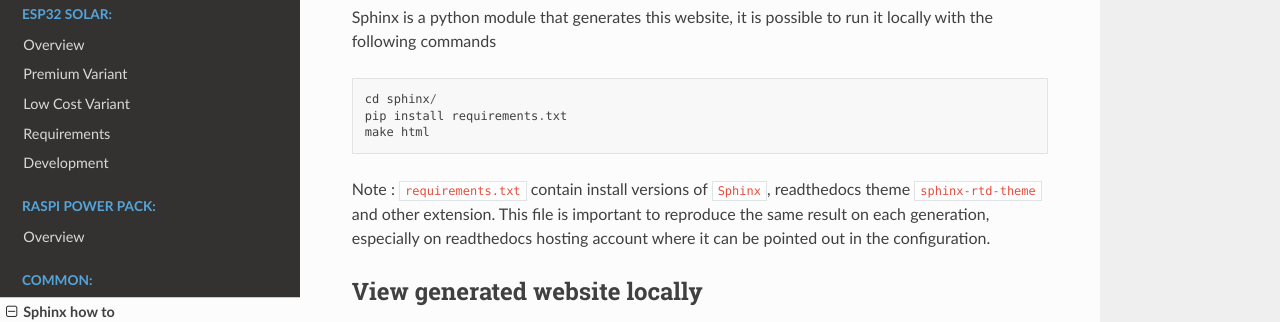
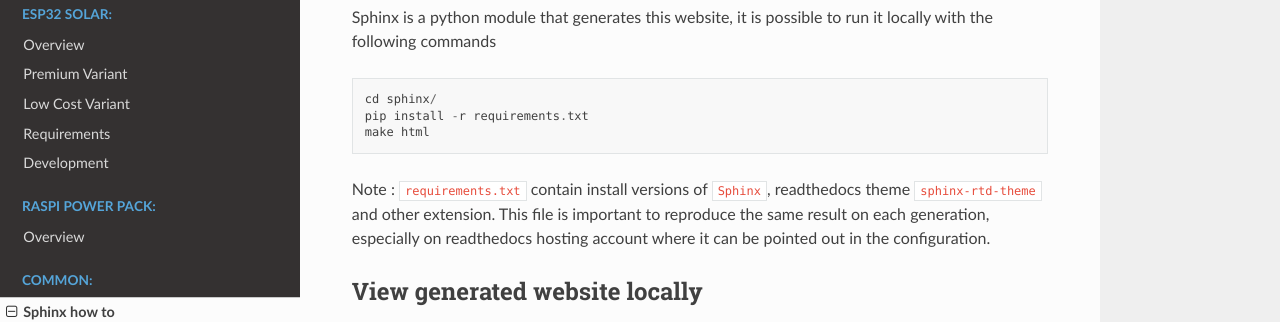
Before and after one commit to SensorsIot/SuperPower, a Sphinx documentation site: the page built from sphinx/README.md, in a window 1280 px wide and 900 px high. Shown: the part 210-532 px from the top of the window. Built offline with Sphinx 7.4.7 and the Read the Docs theme 2.0.0, drawn with Linux system fonts in a browser that asks for light colours.

```diff
--- a/sphinx/README.md
+++ b/sphinx/README.md
@@ -6,7 +6,7 @@ Sphinx how to
 Sphinx is a python module that generates this website, it is possible to run it locally with the following commands
 
     cd sphinx/
-    pip install requirements.txt
+    pip install -r requirements.txt
     make html
 
 Note : `requirements.txt` contain install versions of `Sphinx`, readthedocs theme `sphinx-rtd-theme` and other extension.
```
